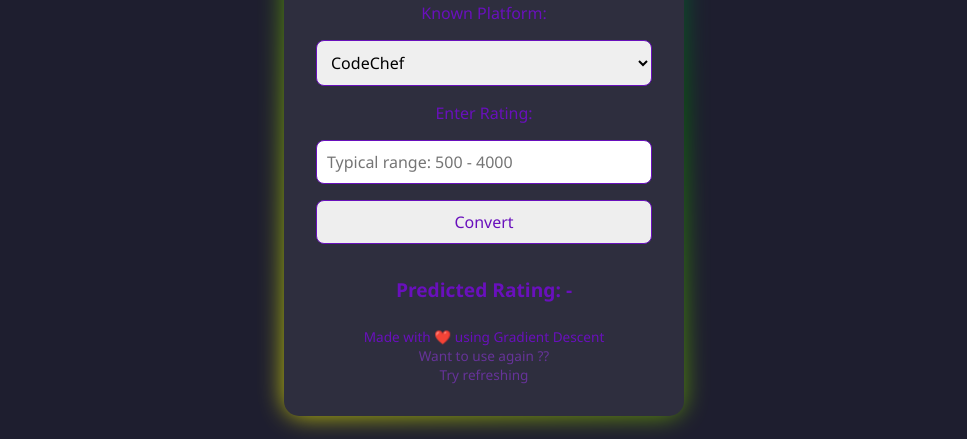
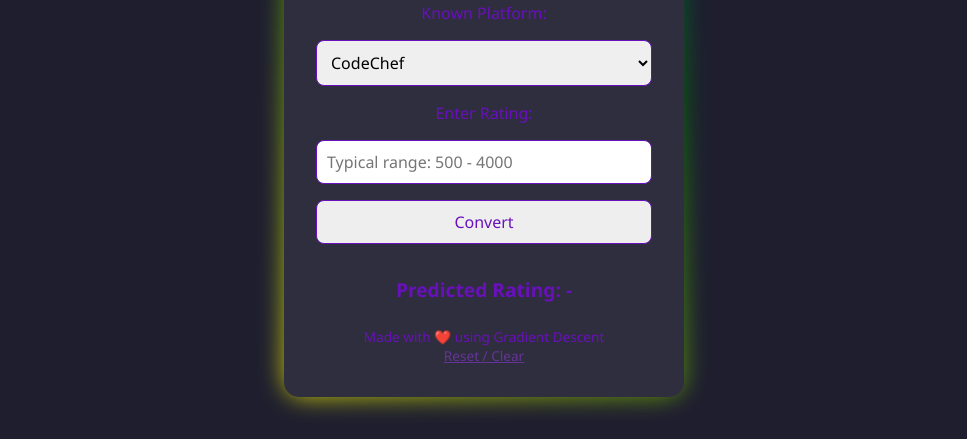
Before and after one commit to steam-bell-92/Rating-Converter, a plain HTML site: page WEBSITE/index.html in a window 1280 px wide. Shown: the part 233-672 px from the top of the page, without its empty margins (156-1123 px from the left). Drawn offline with Linux system fonts and the light colour scheme.

Commit message:
Update footer text to include reset option

```diff
--- a/WEBSITE/index.html
+++ b/WEBSITE/index.html
@@ -28,8 +28,7 @@
 
                 <footer>
                     <p>Made with ❤️ using Gradient Descent</p>
-                    <p style="color:#663399">Want to use again ??</p>
-                    <p style="color: #663399">Try refreshing</p>
+                    <p onclick="resetCalculator()" style="color: #663399; text-decoration: underline; cursor: pointer;">Reset / Clear</p>
                 </footer>
             </div>
         </div>
```
